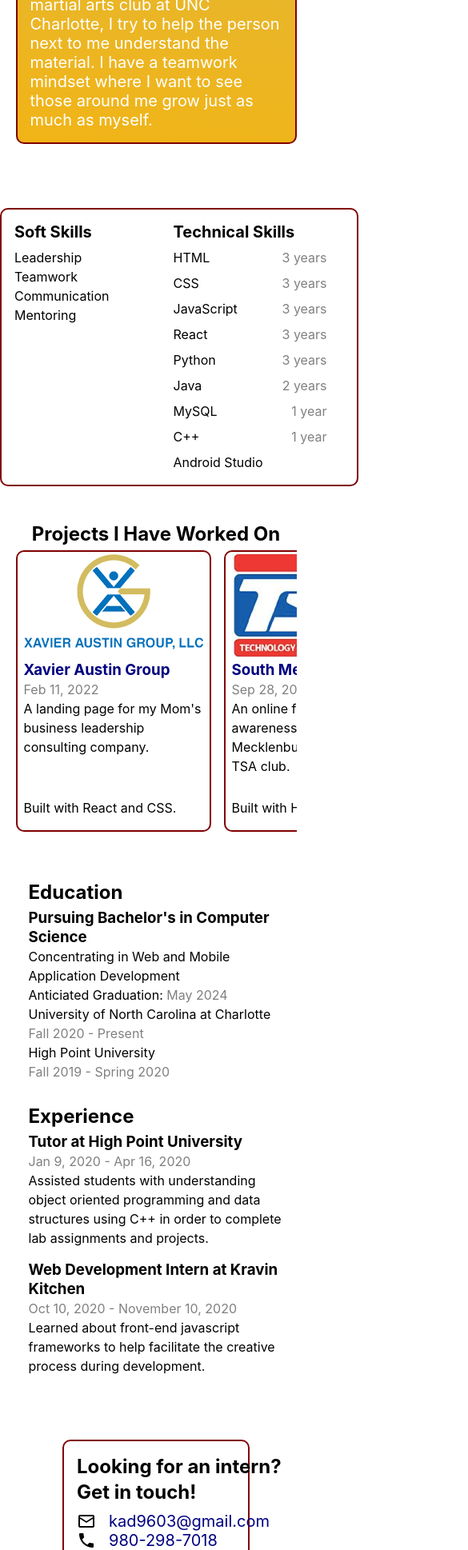
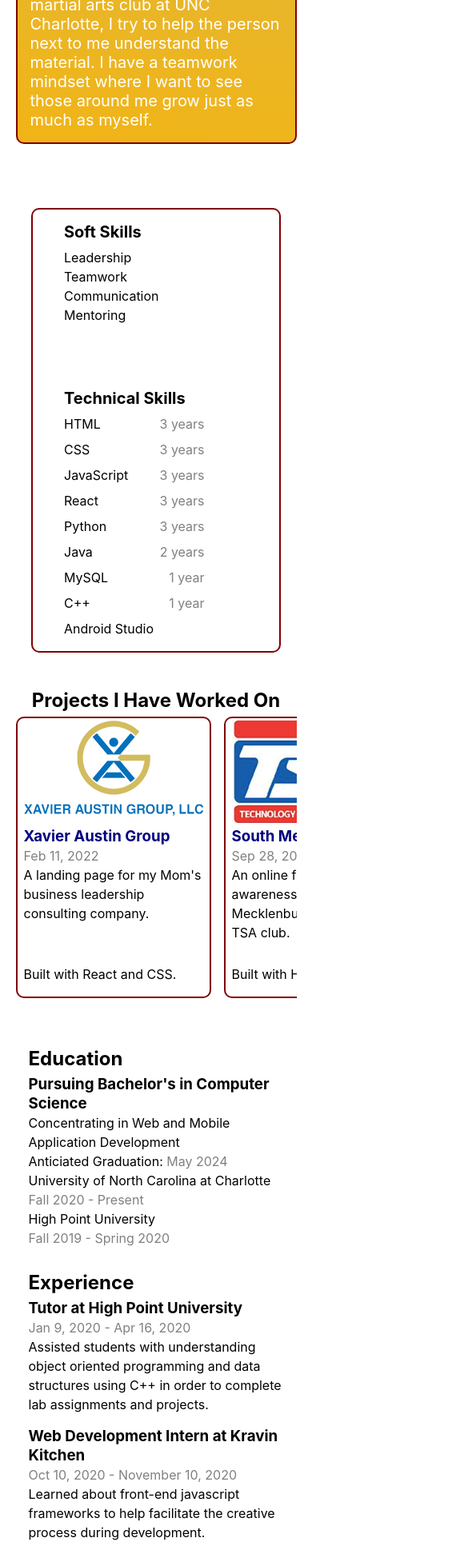
Before and after one commit to KalebWithAK/kalebwithak.github.io, a React (Vite) app: page / in a window 390 px wide. Shown: the part 690-2628 px from the top of the page at 80% size, 585 px wide, since content can reach past the window. Built offline with nearby package versions, Linux system fonts and the light colour scheme.

Commit message:
responsiveness

```diff
--- a/src/App.css
+++ b/src/App.css
@@ -217,12 +217,12 @@ section.contact contact {
   font-size: 20px;
   list-style: none;
 }
-section.contact contact a {
+nav.contact a {
   display: flex;
   align-items: center;
   gap: 1rem;
 }
-section.contact a:hover {
+nav.contact a:hover {
   text-decoration: underline;
   color: var(--amber);
 }
@@ -313,9 +313,11 @@ footer a {
     margin: auto;
     border: none;
     height: fit-content;
-    width: 28rem;
+    width: 80%;
     border: solid var(--maroon) 2px;
     margin-bottom: 3rem;
+    flex-direction: column;
+    padding-left: 10vw;
   }
 
   section.skills h2 {
@@ -332,19 +334,18 @@ footer a {
   }
 
   div.technical-skills {
-    width: 55%;
+    width: 60vw;
   }
 
   div.technical-skills ul {
     flex-direction: column;
   }
+  div.technical-skills ul li {
+    width: 45vw;
+  }
 
-  div.soft-skills {
-    width: 45%;
-  }
   div.soft-skills ul {
     list-style-type: none;
-    margin-bottom: 3rem;
   }
 
 
@@ -368,7 +369,8 @@ footer a {
   }
 
   section.contact {
-    width: 60%;
+    width: fit-content;
+    border: solid var(--maroon) 2px;
     flex-direction: column;
   }
 
--- a/src/App.jsx
+++ b/src/App.jsx
@@ -115,11 +115,11 @@ function App() {
           <h2 id="contact">Looking for an intern? Get in touch!</h2>
           {/* <img src={require("./images/profile.jpg")} */}
 
-          <contact>
+          <nav className="contact">
             <a href="mailto:kad9603@gmail.com"><img src={mail} /> kad9603@gmail.com</a>
             <a href="tel:9802987018"><img src={phone} /> 980-298-7018</a>
             <a href="https://goo.gl/maps/TnDGyHT9D2VUAUtv7"><img src={location} /> Charlotte, NC</a>
-          </contact>
+          </nav>
         </section>
       </main>
 
```
